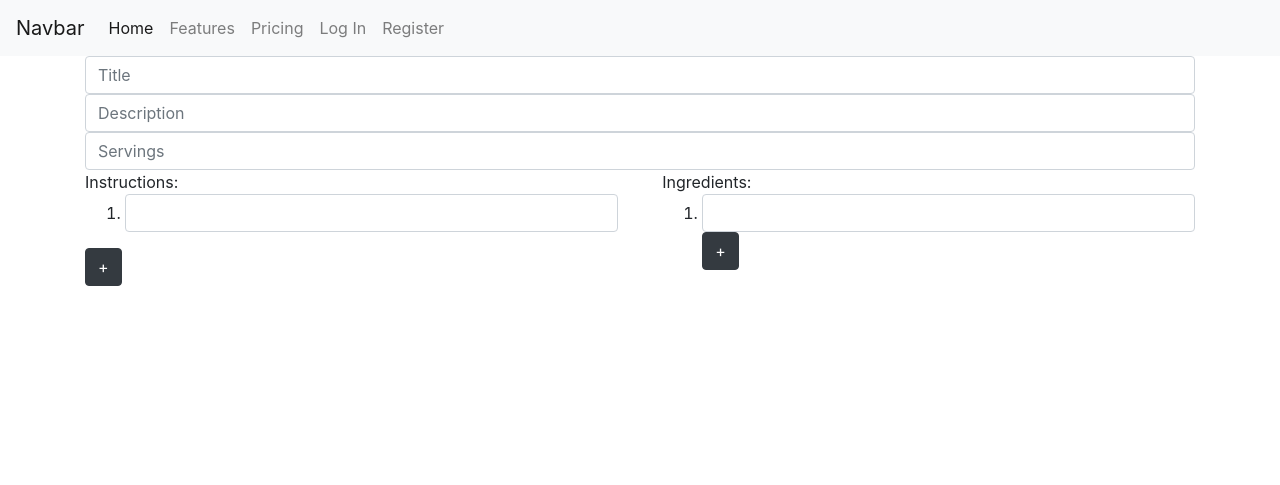
After one commit to 100yann/PickMEal, a Django app: page /addrecipe in a window 1280 px wide. The commit adds this page. Shown: the top 485 px of the page. Run offline with Django 4.2, Linux system fonts and the light colour scheme; some libraries are stand-ins or nearby versions.

Commit message:
create a page that allows users to add new recipes

```diff
--- /dev/null
+++ b/pickmeal/meal_app/static/add_recipe.js
@@ -0,0 +1,29 @@
+document.addEventListener("DOMContentLoaded", () => {
+    var numInstructions = 1
+    const addInstructions = document.getElementById('add-instruction')
+    addInstructions.onclick = ((event) => {
+        event.preventDefault()
+        numInstructions++
+
+        const orderedList = document.getElementById('instructions')
+        const newStep = document.createElement('li')
+        newStep.innerHTML = '<input class="form-control" type="text">'
+        orderedList.insertBefore(newStep, orderedList.lastChild)
+
+        if (numInstructions > 1){
+            const removeStep = document.getElementById('remove-instruction')
+            removeStep.style.display = 'inline-block'
+            removeStep.onclick = ((event) => {
+                event.preventDefault()
+                numInstructions--;
+                if (numInstructions === 1){
+                    removeStep.style.display = 'none'
+                }
+            })
+        }
+
+
+
+
+    })
+})
--- a/pickmeal/meal_app/static/styles.css
+++ b/pickmeal/meal_app/static/styles.css
@@ -85,3 +85,16 @@ body{
 .active {
     color: yellow;
 }
+
+/* Add recipe */
+#add-recipe-flex{
+    display: flex;
+    justify-content: space-between;
+}
+#add-recipe-flex div {
+    width: 48%;
+}
+
+#remove-instruction{
+    display: none;
+}
--- /dev/null
+++ b/pickmeal/meal_app/templates/add_recipe.html
@@ -0,0 +1,38 @@
+{% extends 'layout.html' %}
+{% load static %}
+
+{% block title %}Add Recipe{% endblock %}
+
+{% block body %}
+<div class="container">
+    <form action="" class="form">
+        {% csrf_token %}
+        <input type="text" class='form-control' name="" id="recipe-title" placeholder="Title">
+        <input type="text" class='form-control' placeholder="Description">
+        <input type="number" class='form-control' name="" id="recipe-servings" placeholder="Servings">
+        <div id="add-recipe-flex">
+            <div id="instructions-div">
+                Instructions:
+                <ol id="instructions">
+                    <li><input class="form-control" type="text"></li>
+                </ol>
+                <button class="btn btn-dark" id="add-instruction">+</button>
+                <button class="btn btn-dark" id="remove-instruction">-</button>
+            </div>
+            <div>
+                Ingredients:
+                <ol id="ingredients">
+                    <li><input class="form-control" type="text"></li>
+                    <button class="btn btn-dark" id="add-ingredient">+</button>
+                </ol>
+            </div>
+        </div>
+
+    </form>
+</div>
+
+
+{% endblock %}
+{% block scripts %}
+<script src="{% static 'add_recipe.js' %}"></script>
+{% endblock %}
--- a/pickmeal/meal_app/urls.py
+++ b/pickmeal/meal_app/urls.py
@@ -7,5 +7,6 @@ urlpatterns = [
     path('login', views.log_in, name='login'),
     path('logout', views.log_out, name='logout'),
     path('recipe/<str:recipe_title>/<int:recipe_id>', views.recipe, name='recipe'),
-    path('results', views.results, name='recipe_results')
+    path('results', views.results, name='recipe_results'),
+    path('addrecipe', views.add_recipe, name='add_recipe')
 ]
--- a/pickmeal/meal_app/views.py
+++ b/pickmeal/meal_app/views.py
@@ -237,3 +237,7 @@ def recipe(request, recipe_title, recipe_id):
     recipe_data['user_rating'] = user_rating
     recipe_data['avg_rating'] = avg_rating['rating__avg']
     return render(request, 'view_recipe.html', recipe_data)
+
+
+def add_recipe(request):
+    return render(request, 'add_recipe.html')
```
Also changed, not shown: pickmeal/meal_app/models.py (+7 -0 lines), pickmeal/db.sqlite3.
